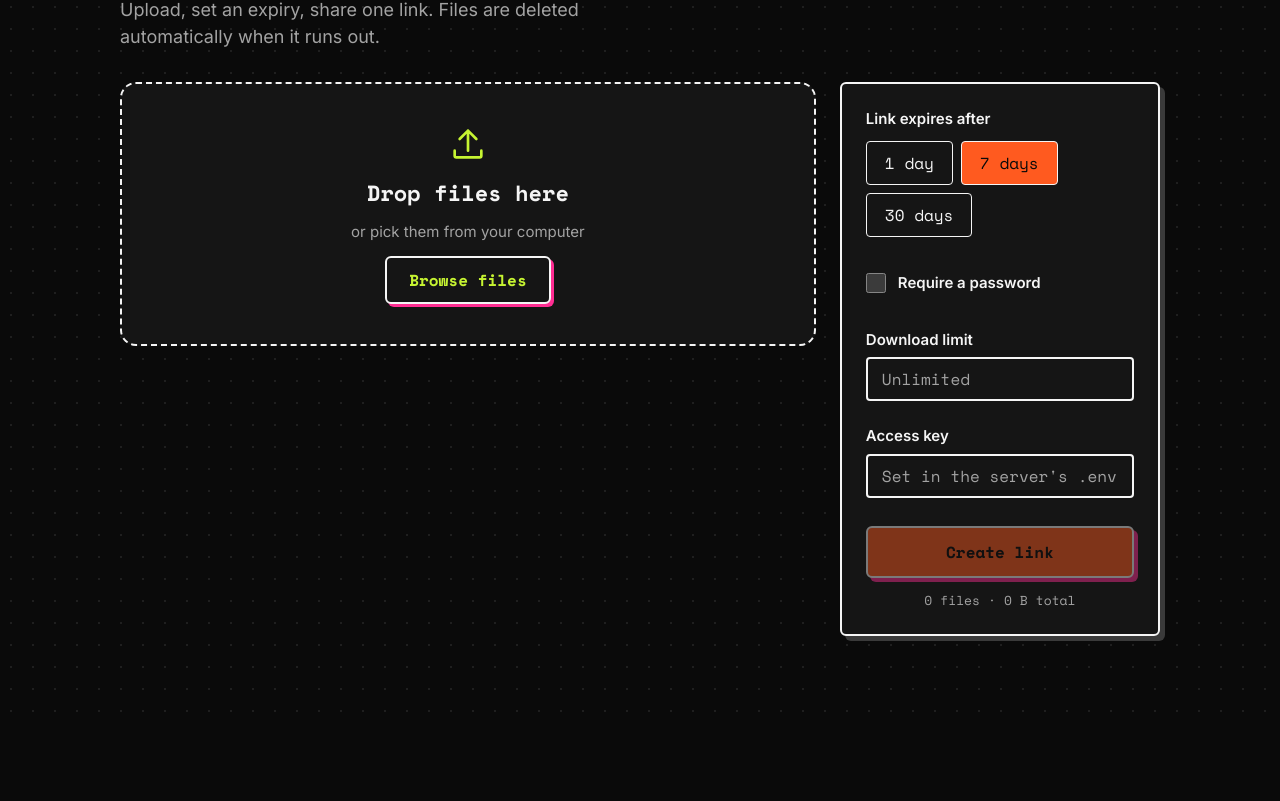
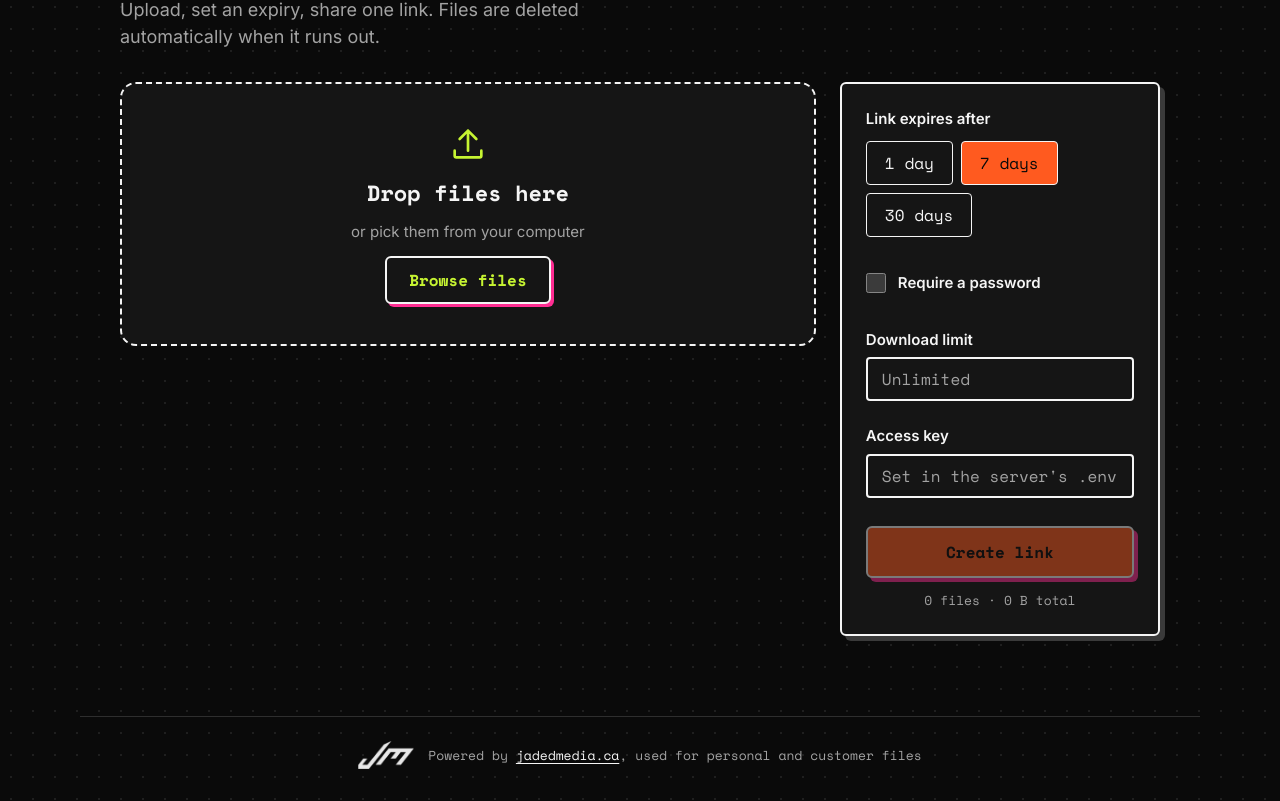
Before and after one commit to FunmbiO/NitroDrp, a React (Vite) app in the folder web/: page / in a window 1280 px wide. Shown: the part 202-1003 px from the top of the page. Before the commit the page ends 918 px from the top, so only its background shows below. Built offline with nearby package versions, Linux system fonts and the light colour scheme.

Commit message:
footer component
A credit line on every page: the Jaded Media monogram and 'Powered by jadedmedia.ca, used for personal and customer files', linking to jadedmedia.ca. The logo is hidden from keyboards and screen readers because the text link beside it says the same thing.

```diff
--- /dev/null
+++ b/web/src/components/Footer.tsx
@@ -0,0 +1,22 @@
+import logo from '../assets/jadedmedia-logo.png'
+
+const SITE = 'https://jadedmedia.ca'
+
+/** Credit line on every page: who runs this instance, and what it's used for. */
+export function Footer() {
+  return (
+    <footer className="site-footer">
+      {/* The logo repeats the text link beside it, so it's hidden from keyboards and screen readers. */}
+      <a className="footer-logo" href={SITE} target="_blank" rel="noopener" tabIndex={-1} aria-hidden="true">
+        <img src={logo} alt="" width="56" height="28" />
+      </a>
+      <p>
+        Powered by{' '}
+        <a href={SITE} target="_blank" rel="noopener">
+          jadedmedia.ca
+        </a>
+        , used for personal and customer files
+      </p>
+    </footer>
+  )
+}
--- a/web/src/components/Layout.tsx
+++ b/web/src/components/Layout.tsx
@@ -1,6 +1,7 @@
 import { Link, Outlet, useLocation } from 'react-router-dom'
 import { DEMO, EMBED } from '../lib/config'
 import { useEmbedAutoHeight } from '../lib/embed'
+import { Footer } from './Footer'
 import { LogoMark } from './Icons'
 
 export function Layout() {
@@ -28,6 +29,7 @@ export function Layout() {
         </header>
       )}
       <Outlet />
+      <Footer />
     </>
   )
 }
--- a/web/src/styles.css
+++ b/web/src/styles.css
@@ -133,3 +133,13 @@ mark { background: var(--lime); color: var(--bg); padding: 0 6px; }
 html[data-embed] body { min-height: 0; }
 html[data-embed] .page { padding-top: 16px; padding-bottom: 24px; }
 html[data-embed] h1 { font-size: 32px; }
+
+/* footer */
+.site-footer { max-width: 1120px; margin: 0 auto; padding: 24px 40px 32px; display: flex; flex-wrap: wrap; align-items: center; justify-content: center; gap: 14px; border-top: 1px solid var(--line); color: var(--muted); font: 13px var(--mono); }
+.site-footer p { margin: 0; text-align: center; }
+.site-footer a { color: var(--ink); text-underline-offset: 3px; }
+.site-footer a:hover { color: var(--lime); }
+.footer-logo { display: inline-flex; opacity: 0.9; }
+.footer-logo:hover { opacity: 1; }
+.footer-logo img { display: block; width: 56px; height: auto; }
+@media (max-width: 600px) { .site-footer { padding-inline: 20px; flex-direction: column; gap: 10px; } }
```
